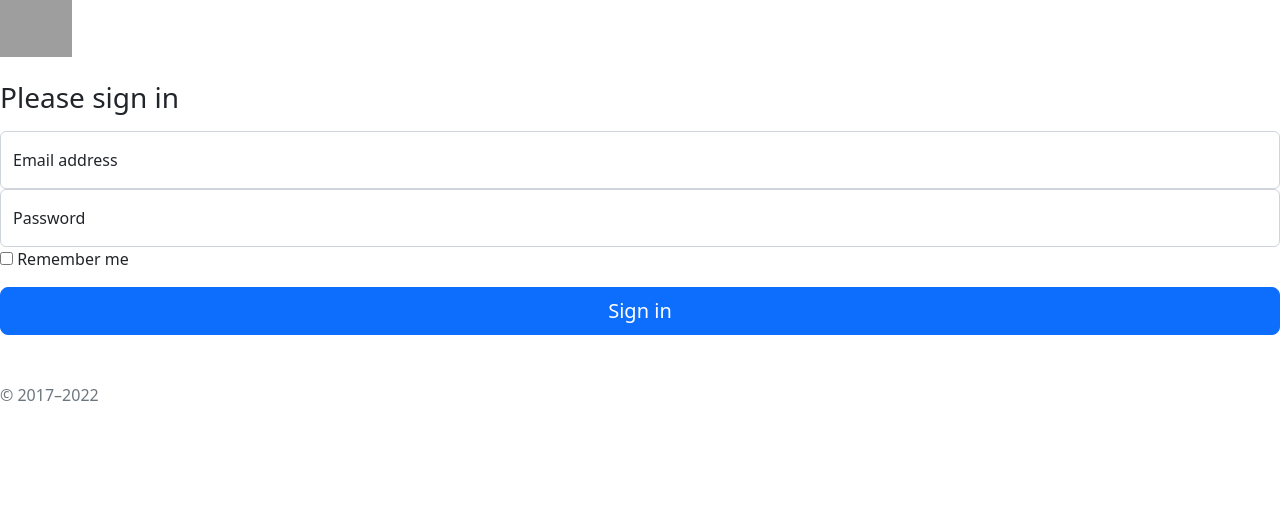
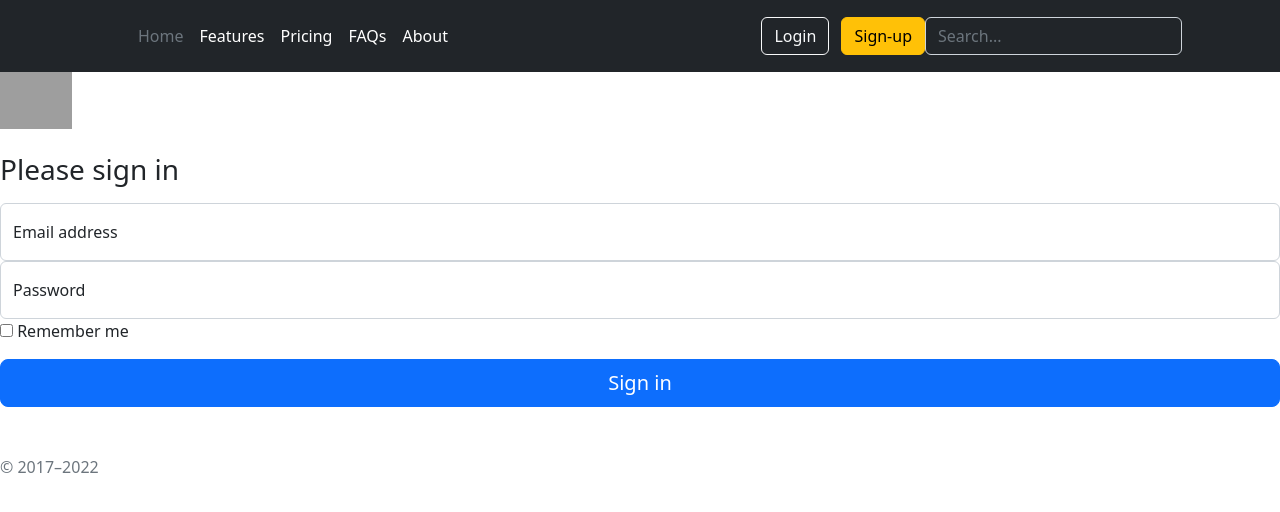
Before and after one commit to Hakulax28/CinemaWiki, a PHP site: page /inloggen.php in a window 1280 px wide. Shown: the top 512 px of the page. Run offline with PHP 8.4, Linux system fonts and the light colour scheme; grey boxes are pictures that could not be loaded.

Commit message:
header toegevoegd, toekomstige aanpassing komen

```diff
--- a/inloggen.php
+++ b/inloggen.php
@@ -8,11 +8,35 @@
    <link href="https://cdn.jsdelivr.net/npm/bootstrap@5.2.2/dist/css/bootstrap.min.css" rel="stylesheet" integrity="sha384-Zenh87qX5JnK2Jl0vWa8Ck2rdkQ2Bzep5IDxbcnCeuOxjzrPF/et3URy9Bv1WTRi" crossorigin="anonymous">
    <title>Document</title>
 </head>
-<header>
+<header class="p-3 text-bg-dark">
+   <div class="container">
+      <div class="d-flex flex-wrap align-items-center justify-content-center justify-content-lg-start">
+         <a href="/" class="d-flex align-items-center mb-2 mb-lg-0 text-white text-decoration-none">
+            <svg class="bi me-2" width="40" height="32" role="img" aria-label="Bootstrap">
+               <use xlink:href="#bootstrap"></use>
+            </svg>
+         </a>
 
+         <ul class="nav col-12 col-lg-auto me-lg-auto mb-2 justify-content-center mb-md-0">
+            <li><a href="#" class="nav-link px-2 text-secondary">Home</a></li>
+            <li><a href="#" class="nav-link px-2 text-white">Features</a></li>
+            <li><a href="#" class="nav-link px-2 text-white">Pricing</a></li>
+            <li><a href="#" class="nav-link px-2 text-white">FAQs</a></li>
+            <li><a href="#" class="nav-link px-2 text-white">About</a></li>
+         </ul>
+
+         <div class="text-end">
+            <button type="button" class="btn btn-outline-light me-2">Login</button>
+            <button type="button" class="btn btn-warning">Sign-up</button>
+         </div>
+         <form class="col-12 col-lg-auto mb-3 mb-lg-0 me-lg-3" role="search">
+            <input type="search" class="form-control form-control-dark text-bg-dark" placeholder="Search..." aria-label="Search">
+         </form>
+      </div>
+   </div>
 </header>
 
-<body>
+<body class="text-align:center;">
    <main class="form-signin w-100 m-auto">
       <form>
          <img class="mb-4" src="/docs/5.2/assets/brand/bootstrap-logo.svg" alt="" width="72" height="57">
```
